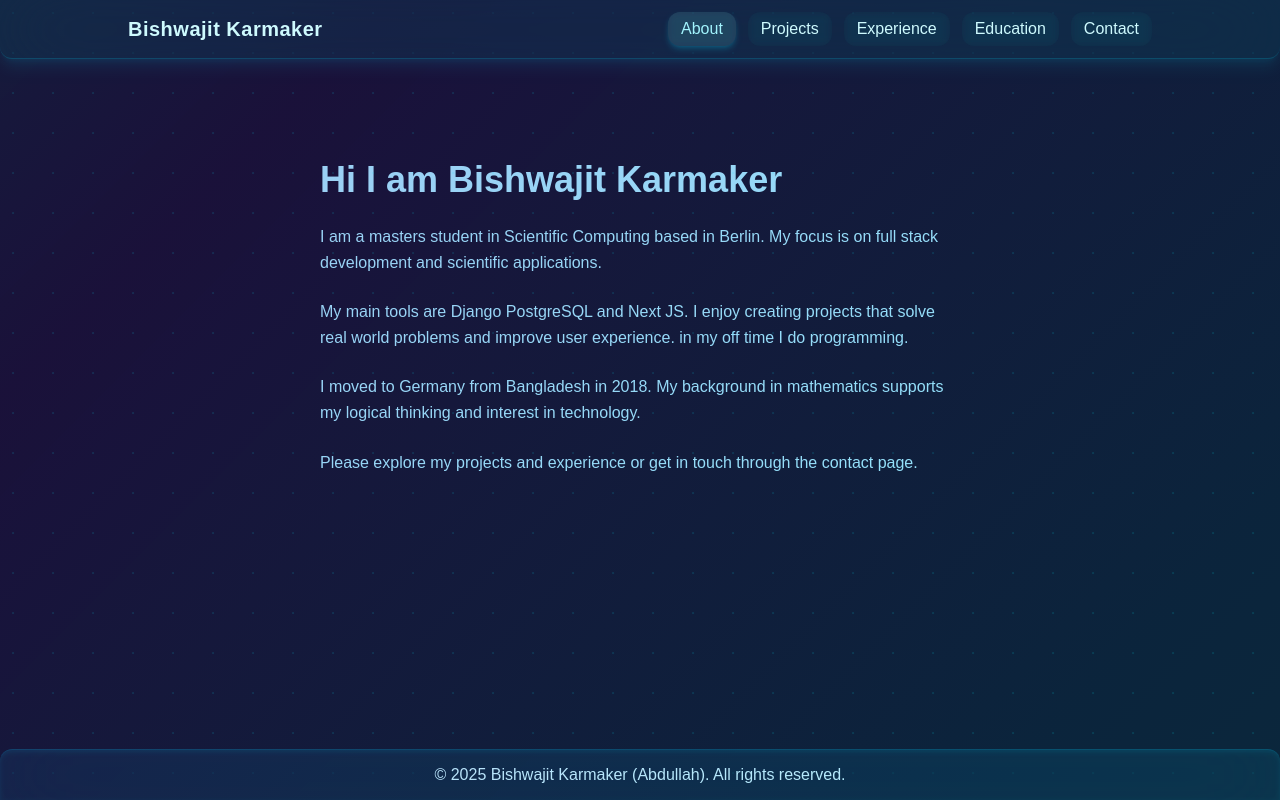
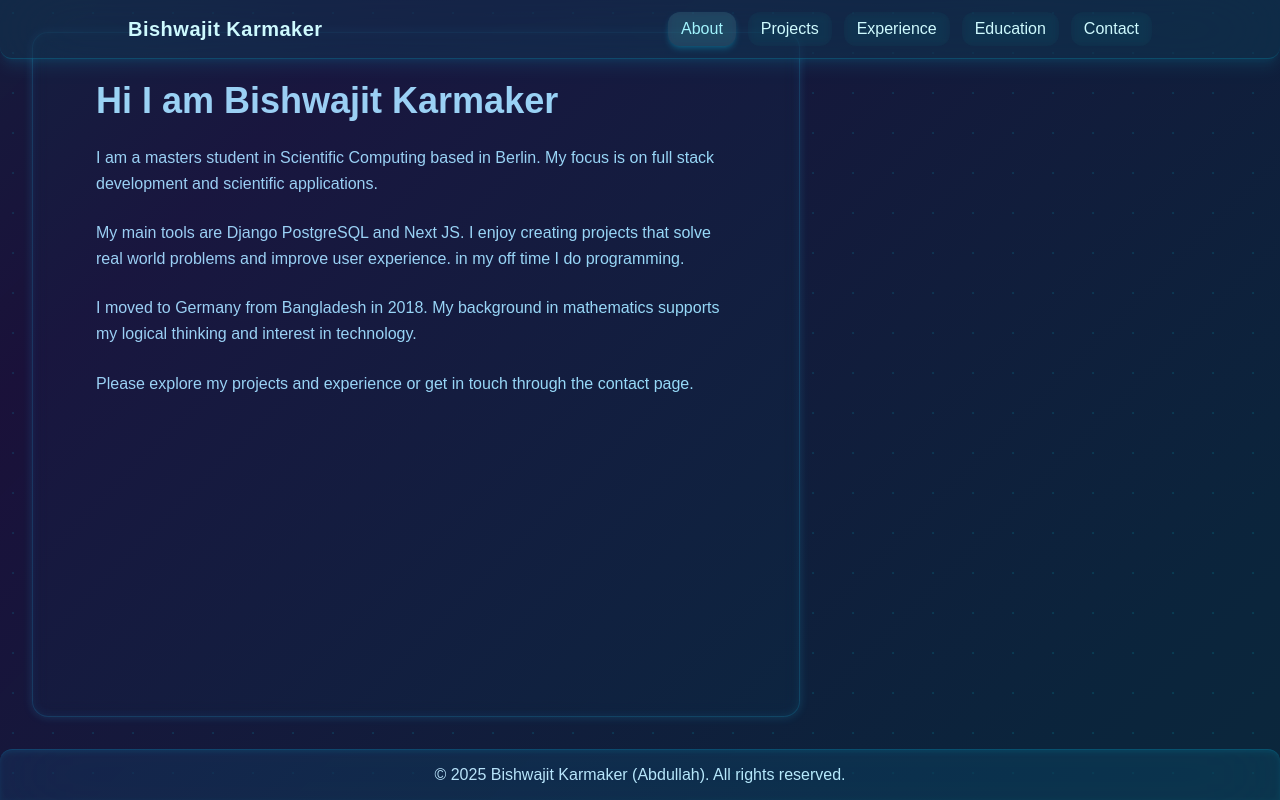
Before and after one commit to Bishwajit93/portfoliosite_frontend, a Next.js app: page / in a window 1280 px wide. Built offline with nearby package versions, Linux system fonts and the light colour scheme.

Commit message:
background issue fix part 5

```diff
--- a/src/app/globals.css
+++ b/src/app/globals.css
@@ -160,11 +160,27 @@ form {
   transition: all 0.4s ease;
   width: 92%;
   max-width: 100%;
+  position: relative;
+  margin-bottom: 8rem;
 }
 form:hover {
   background: rgba(8,145,178,0.06);
   box-shadow: inset 0 0 14px rgba(34,211,238,0.3), 0 0 18px rgba(34,211,238,0.5);
 }
+
+form::after {
+  content: "";
+  position: absolute;
+  bottom: 0;
+  left: 0; right: 0;
+  height: 30px;
+  background: linear-gradient(to top, rgba(0,0,0,0.3), transparent);
+  border-bottom-left-radius: 1rem;
+  border-bottom-right-radius: 1rem;
+  pointer-events: none;
+}
+
+
 form input,
 form textarea,
 form select {
@@ -260,3 +276,13 @@ form {
     opacity: 0.05;
   }
 }
+
+main, section, .page-container {
+  background: rgba(8,145,178,0.04);
+  border: 1px solid rgba(34,211,238,0.2);
+  box-shadow: inset 0 0 10px rgba(34,211,238,0.1), 0 0 10px rgba(34,211,238,0.2);
+  border-radius: 1rem;
+  backdrop-filter: blur(8px);
+  padding: 2rem;
+  margin: 2rem;
+}
```
